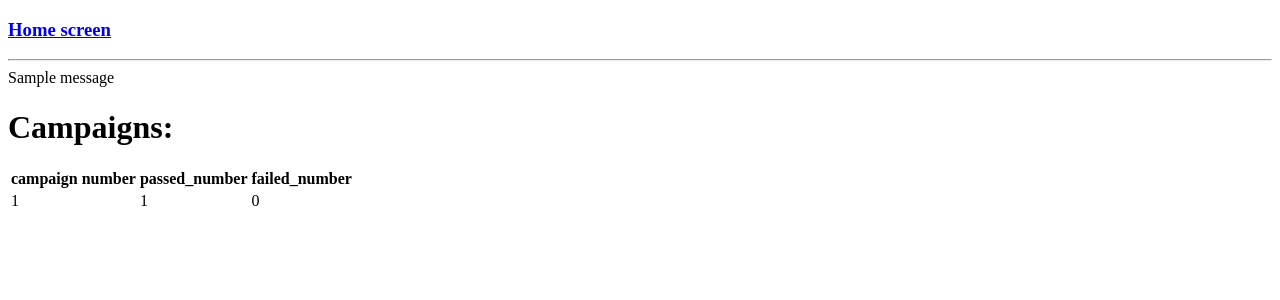
After one commit to Navedadon/PhishingCampaignProject, a Flask app: page /campaign_data in a window 1280 px wide. The commit adds this page. Shown: the top 300 px of the page. Run offline with Flask 2, Linux system fonts and the light colour scheme; tables that the repository leaves empty hold one stand-in row (values such as "Sample post"); one stand-in notice (Sample message) is shown.

Commit message:
now phishing send link and count the campaign

```diff
--- a/emailSender.py
+++ b/emailSender.py
@@ -3,6 +3,8 @@ from string import Template
 from email.mime.multipart import MIMEMultipart
 from email.mime.text import MIMEText
 from DataBase import get_all_targets
+
+PHISHING_LINK = "http://127.0.0.1:5000/account_login/"
 
 
 def extract_target_info(targets_obj_list):
@@ -14,7 +16,7 @@ def extract_target_info(targets_obj_list):
     return names, emails
 
 
-def send_email(attacker, targets_obj_list, template):
+def send_email(attacker, targets_obj_list, template, campaign_number):
     s = smtplib.SMTP(host='smtp-mail.outlook.com', port=587)
     s.starttls()
     s.login(attacker['email'], attacker['password'])
@@ -27,7 +29,7 @@ def send_email(attacker, targets_obj_list, template):
         msg = MIMEMultipart()  # create a message
 
         # add in the actual person name to the message template
-        message = message_temp.substitute(PERSON_NAME=name.title(), LINK='www.google.com')
+        message = message_temp.substitute(PERSON_NAME=name.title(), LINK=PHISHING_LINK+str(campaign_number))
 
         # set up the parameters of the message
         msg['From'] = attacker['email']
--- a/main.py
+++ b/main.py
@@ -7,10 +7,12 @@
 
 from flask import render_template, request, flash
 from DataBase import *
-from utils import load_email_templates
+from utils import load_email_templates, is_email_valid
 from emailSender import send_email
 
+
 email_templates = load_email_templates()
+
 
 @app.route('/')
 def home_screen():
@@ -33,6 +35,8 @@ def add_attacker_or_target():
         elif request.form['attacker_Target'] == 'attacker' and (
                 not request.form['name'] or not request.form['email'] or not request.form['password']):
             flash('For attacker please fill all fields', 'error')
+        elif not is_email_valid(request.form['email']):
+            flash('Email not valid')
         else:
             if request.form['attacker_Target'] == 'attacker':
                 add_attacker(request.form['name'], request.form['email'], request.form['password'])
@@ -47,10 +51,27 @@ def add_attacker_or_target():
 def new_campaign():
     if request.method == 'POST':
         template = email_templates[request.form['template']]
-        send_email(get_all_attackers()[0], get_all_targets(), template)
+        campaign_number = add_new_campaign()
+        send_email(get_all_attackers()[0], get_all_targets(), template, campaign_number)
     return render_template('new_campaign.html')
 
 
+@app.route('/campaign_data')
+def show_campaign_data():
+    return render_template('campaign_data.html',
+                           campaigns=PhishingCampaign.query.all())
+
+
+@app.route('/account_login/<phishing_number>')
+def fall_to_phishing(phishing_number):
+    print(phishing_number)
+    inc_campaign_failed_number(phishing_number)
+    return render_template("fail_to_phishing.html")
+
+
 if __name__ == '__main__':
-    #  create_database() #When we want to create new DB
+    # create_database() #When we want to create new DB
+    # add_target("nave dadon", "navedadon97@gmail.com")
+    # add_attacker("liad avisror", "liadavisror@outlook.com", "Liad123Avisror456")
+    # delete_target("asd")
     app.run('127.0.0.1', 5000)
--- a/phishing_templates/office365.txt
+++ b/phishing_templates/office365.txt
@@ -2,4 +2,4 @@ TYPE="office365"
 
 SUBJECT="Webmail - Office 365"
 
-BODY="Hello $PERSON_NAME,\n\nIn an effort to continue bringing you the best available technology, our team has implemented the newest version of Microsoft's Office 365 Webmail.\n\nYour existing emails, contacts. and calendar events will be seamlessly transfered to your new account.\n\nVisit $LINK\n\nand login with your current username and password to confirm your new account.\n\nThankyou,\nIT Support"
+BODY="Hello $PERSON_NAME,\n\nIn an effort to continue bringing you the best available technology, our team has implemented the newest version of Microsoft's Office 365 Webmail.\n\nYour existing emails, contacts. and calendar events will be seamlessly transferred to your new account.\n\nVisit $LINK\n\nand login with your current username and password to confirm your new account.\n\nThankyou,\nIT Support"
--- a/templates/add_attacker_or_target.html
+++ b/templates/add_attacker_or_target.html
@@ -17,7 +17,7 @@
          <label for = "name">Name</label><br>
          <input type = "text" name = "name" placeholder = "Name" /><br>
          <label for = "email">Email</label><br>
-         <input type = "text" name = "email" placeholder = "city" /><br>
+         <input type = "text" name = "email" placeholder = "email" /><br>
          <label for = "password">password</label><br>
          <input type = "text" name = "password" placeholder = "password" /><br>
          <input type = "submit" value = "Submit" />
--- /dev/null
+++ b/templates/campaign_data.html
@@ -0,0 +1,35 @@
+<!DOCTYPE html>
+<html lang = "en">
+   <head></head>
+   <body>
+
+      <h3>
+         <a href = "{{ url_for('home_screen') }}">Home screen</a>
+      </h3>
+
+      <hr/>
+      {%- for message in get_flashed_messages() %}
+         {{ message }}
+      {%- endfor %}
+      <h1> Campaigns: </h1>
+      <table>
+         <thead>
+            <tr>
+               <th>campaign number</th>
+               <th>passed_number</th>
+               <th>failed_number</th>
+            </tr>
+         </thead>
+
+         <tbody>
+            {% for campaign in campaigns %}
+               <tr>
+                  <td>{{ campaign.campaign_number }}</td>
+                  <td>{{ campaign.passed_number }}</td>
+                  <td>{{ campaign.failed_number }}</td>
+               </tr>
+            {% endfor %}
+         </tbody>
+      </table>
+   </body>
+</html>
--- a/templates/home_screen.html
+++ b/templates/home_screen.html
@@ -5,6 +5,7 @@
     <a href = "{{ url_for('attackers_targets_info') }}">--Attackers and targets tables--</a>
     <a href = "{{ url_for('add_attacker_or_target') }}">--Add attacker or target--</a>
     <a href = "{{ url_for('new_campaign') }}">--Start new campaign--</a>
+    <a href = "{{ url_for('show_campaign_data') }}">--campaign data--</a>
 </head>
 <body>
 </body>
```
Also changed, not shown: DataBase.py (+41 -10 lines), templates/fail_to_phishing.html (added, +11 -0 lines), utils.py (+8 -0 lines).
